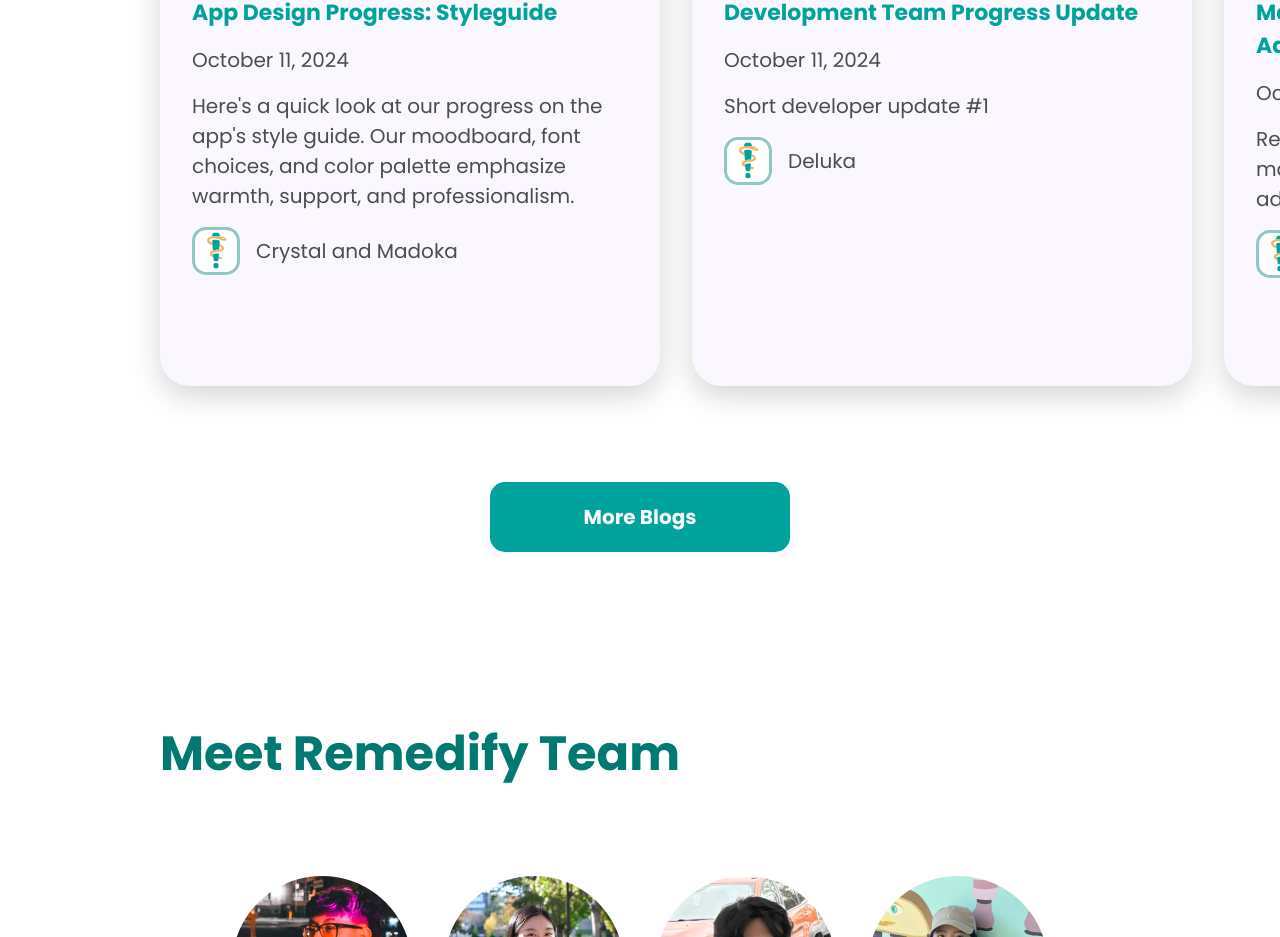
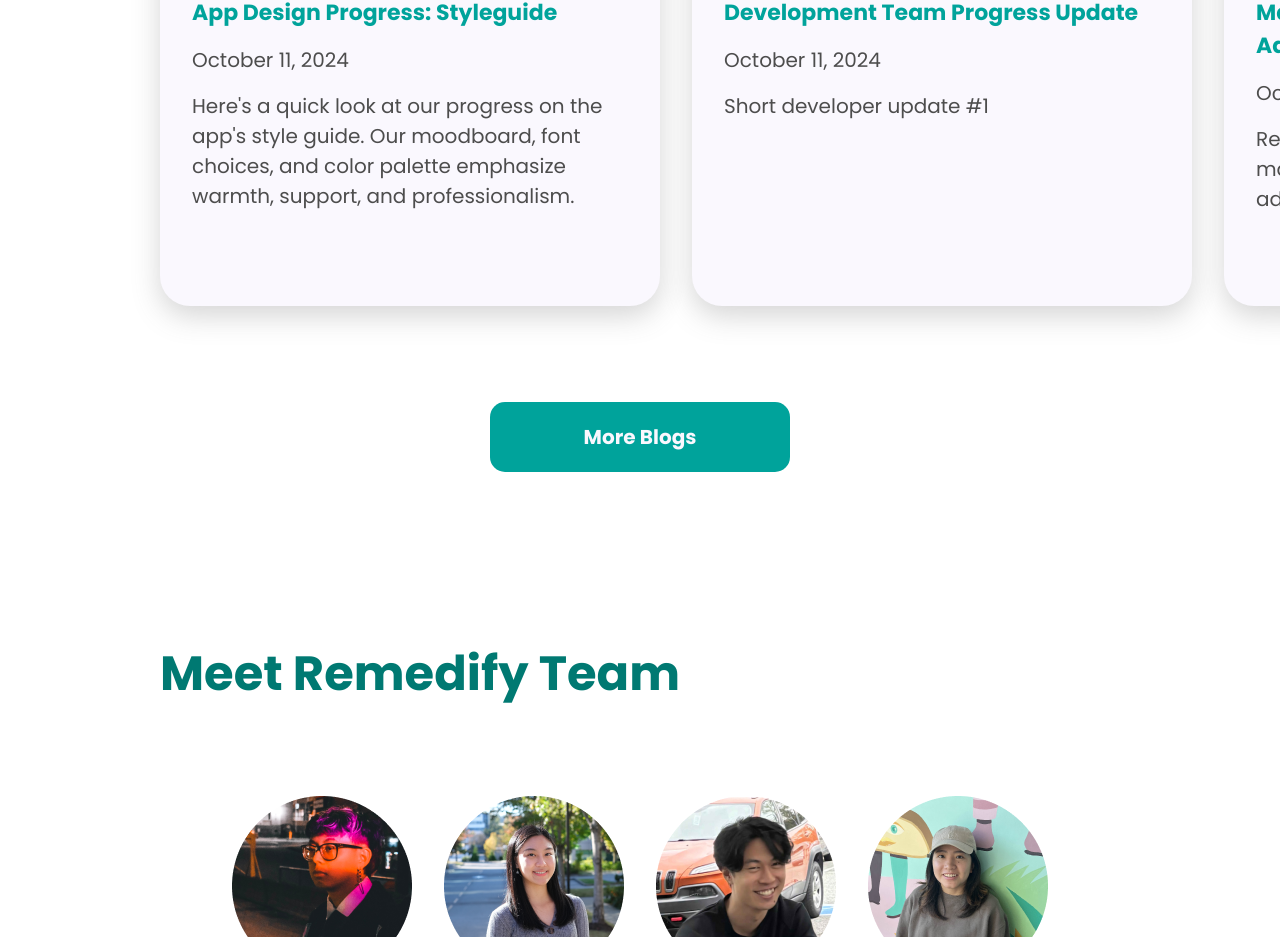
Before and after one commit to Crystalhtc/remedify-landing-page, a Next.js app: page / in a window 1280 px wide. Shown: the part 6373-7310 px from the top of the page. Built offline with nearby package versions, Linux system fonts and the light colour scheme.

Commit message:
update blog card and blog component

```diff
--- a/src/app/components/Blog/Blog.jsx
+++ b/src/app/components/Blog/Blog.jsx
@@ -68,8 +68,6 @@
                             title={blog.title}
                             date={blog.date}
                             description={blog.description}
-                            authorImage={blog.authorImage}
-                            author={blog.author}
                             blogURL={blog.url}
                         />
                     )
--- a/src/app/components/BlogCard/BlogCard.jsx
+++ b/src/app/components/BlogCard/BlogCard.jsx
@@ -12,10 +12,6 @@
                     <p className={styles.blogDate}>{date}</p>
                     <p className={styles.blogDescription}>{description}</p>
                 </div>
-                <div className={styles.authorContainer}>
-                    <img src={authorImage} className={styles.authorImage}/>
-                    <p className={styles.author}>{author}</p>
-                </div>
             </a>
 
         </div>
--- a/src/app/components/BlogCard/BlogCard.module.css
+++ b/src/app/components/BlogCard/BlogCard.module.css
@@ -39,14 +39,3 @@
     object-fit: cover;
     box-shadow: 0 5px 10px 0 #65656520;
 }
-
-.authorContainer {
-    display: flex;
-    align-items: center;
-    gap: 1rem;
-    margin: 1rem 0;
-}
-
-.authorImage {
-    width: 3rem;
-}
```
